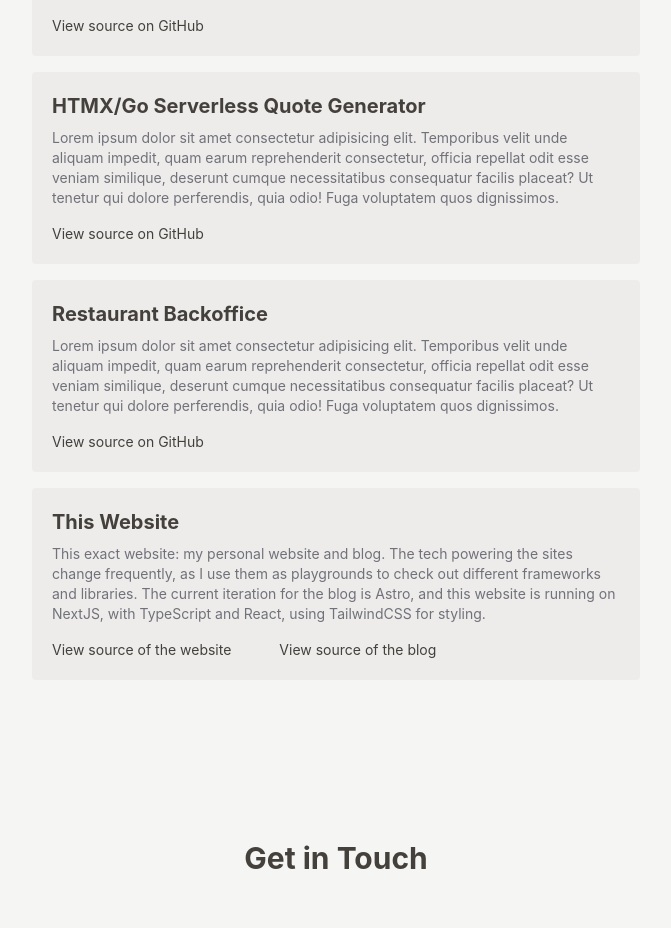
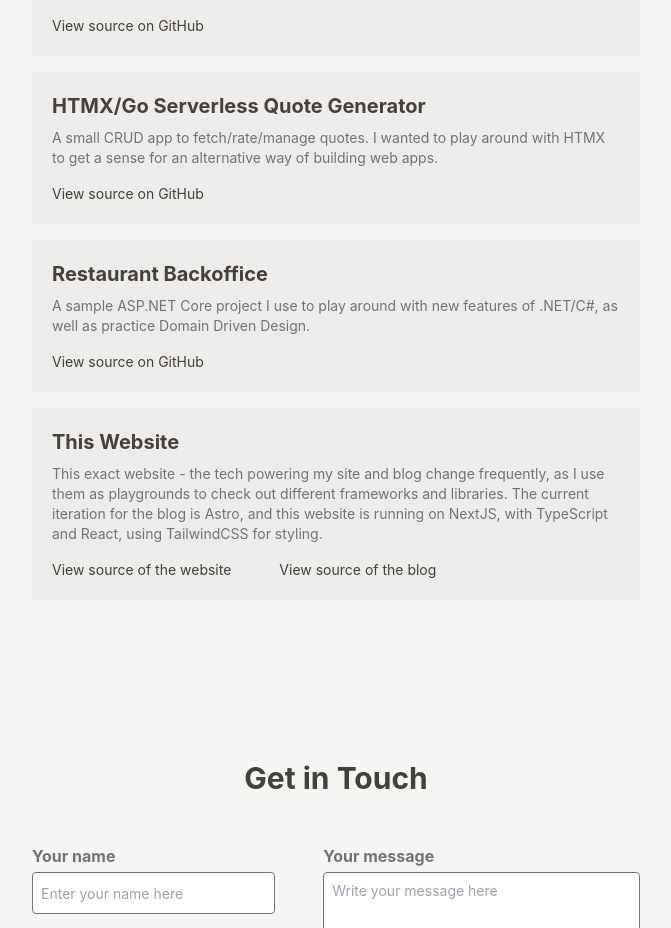
Before and after one commit to danielagg/personal-website-nextjs, a Next.js app: page / in a window 1280 px wide. Shown: the part 2264-3192 px from the top of the page, without its empty margins (304-975 px from the left). Built offline with nearby package versions, Linux system fonts and the light colour scheme.

Commit message:
better descriptions for public projects

```diff
--- a/app/Projects.tsx
+++ b/app/Projects.tsx
@@ -26,7 +26,7 @@
           key="quote-generator"
           title="HTMX/Go Serverless Quote Generator"
           link="https://htmx-quotes.danielagg.com/"
-          desc="Lorem ipsum dolor sit amet consectetur adipisicing elit. Temporibus velit unde aliquam impedit, quam earum reprehenderit consectetur, officia repellat odit esse veniam similique, deserunt cumque necessitatibus consequatur facilis placeat? Ut tenetur qui dolore perferendis, quia odio! Fuga voluptatem quos dignissimos."
+          desc="A small CRUD app to fetch/rate/manage quotes. I wanted to play around with HTMX to get a sense for an alternative way of building web apps."
           githubLinks={{
             link: "https://github.com/danielagg/htmx-playaround",
           }}
@@ -36,7 +36,7 @@
           key="restaurant-backoffice"
           title="Restaurant Backoffice"
           link="#"
-          desc="Lorem ipsum dolor sit amet consectetur adipisicing elit. Temporibus velit unde aliquam impedit, quam earum reprehenderit consectetur, officia repellat odit esse veniam similique, deserunt cumque necessitatibus consequatur facilis placeat? Ut tenetur qui dolore perferendis, quia odio! Fuga voluptatem quos dignissimos."
+          desc="A sample ASP.NET Core project I use to play around with new features of .NET/C#, as well as practice Domain Driven Design."
           githubLinks={{
             link: "https://github.com/danielagg/restaurant-backoffice",
           }}
@@ -45,7 +45,7 @@
         <Project
           key="personal-website"
           title="This Website"
-          desc="This exact website: my personal website and blog. The tech powering the sites change frequently, as I use them as playgrounds to check out different frameworks and libraries. The current iteration for the blog is Astro, and this website is running on NextJS, with TypeScript and React, using TailwindCSS for styling."
+          desc="This exact website - the tech powering my site and blog change frequently, as I use them as playgrounds to check out different frameworks and libraries. The current iteration for the blog is Astro, and this website is running on NextJS, with TypeScript and React, using TailwindCSS for styling."
           githubLinks={[
             {
               label: "View source of the website",
```
